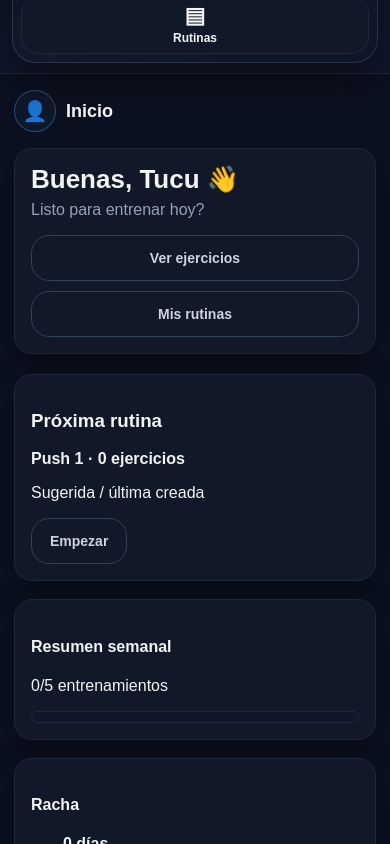
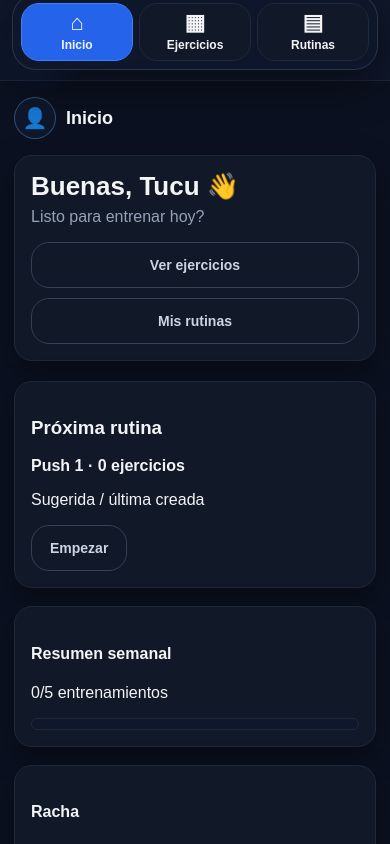
Before and after one commit to tucuvillalonga/gym-trainer, a React (Vite) app: page / in a window 390 px wide. Shown: the top 844 px of the page. Built offline with nearby package versions, Linux system fonts and the light colour scheme.

Commit message:
Prueba 2 responsive mobile y logo

```diff
--- a/src/App.tsx
+++ b/src/App.tsx
@@ -253,7 +253,13 @@ function App() {
   return (
     <div className="layout">
       <aside className="sidebar">
-        <h1 className="logo">Gym Trainer</h1>
+        <div className="logo">
+          <span className="logo-mark" aria-hidden="true" />
+          <span className="logo-text">
+            <strong>FIT<span>APP</span></strong>
+            <small>Entrena tu mejor version</small>
+          </span>
+        </div>
 
         <nav className="sidebar-grupos">
           <button
--- a/src/styles.css
+++ b/src/styles.css
@@ -34,10 +34,49 @@ button {
 }
 
 .logo {
-  font-size: 34px;
-  font-weight: 800;
+  display: flex;
+  align-items: center;
+  gap: 12px;
   margin-bottom: 32px;
-  color: white;
+}
+
+.logo-mark {
+  width: 58px;
+  height: 58px;
+  flex: 0 0 auto;
+  border-radius: 18px;
+  border: 1px solid rgba(96, 165, 250, 0.35);
+  background-image: url("/fitapp-logo.png");
+  background-size: 170%;
+  background-position: center 23%;
+  background-repeat: no-repeat;
+  box-shadow: 0 10px 28px rgba(37, 99, 235, 0.18);
+}
+
+.logo-text {
+  display: flex;
+  flex-direction: column;
+  min-width: 0;
+  line-height: 1;
+}
+
+.logo-text strong {
+  color: #f8fafc;
+  font-size: 27px;
+  font-style: italic;
+  letter-spacing: 0.04em;
+}
+
+.logo-text strong span {
+  color: #1685ff;
+}
+
+.logo-text small {
+  margin-top: 6px;
+  color: #94a3b8;
+  font-size: 9px;
+  letter-spacing: 0.18em;
+  text-transform: uppercase;
 }
 
 /* CONTENIDO */
@@ -2038,10 +2077,24 @@ button {
 
   .logo {
     margin: 0;
-    font-size: 34px;
+  }
+
+  .logo-mark {
+    width: 46px;
+    height: 46px;
+    border-radius: 14px;
+  }
+
+  .logo-text strong {
+    font-size: 24px;
+  }
+
+  .logo-text small {
+    display: none;
   }
 
   .sidebar-grupos {
+    display: grid;
     position: fixed;
     left: 12px;
     right: 12px;
@@ -2392,7 +2445,7 @@ button {
 
 @media (max-width: 380px) {
   .sidebar-grupos {
-    grid-template-columns: 1fr;
+    grid-template-columns: repeat(3, minmax(0, 1fr));
   }
 
   .contenido {
```
Also changed, not shown: public/fitapp-logo.png (added).
